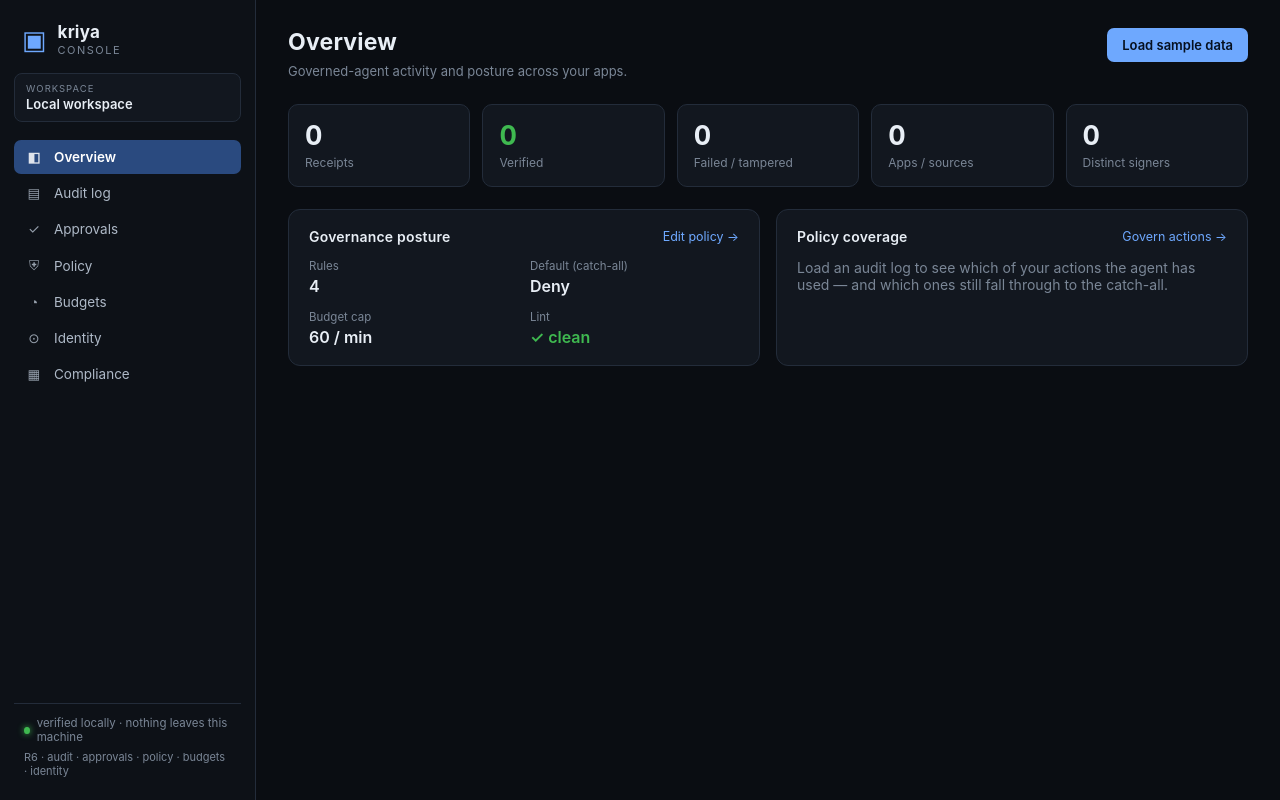
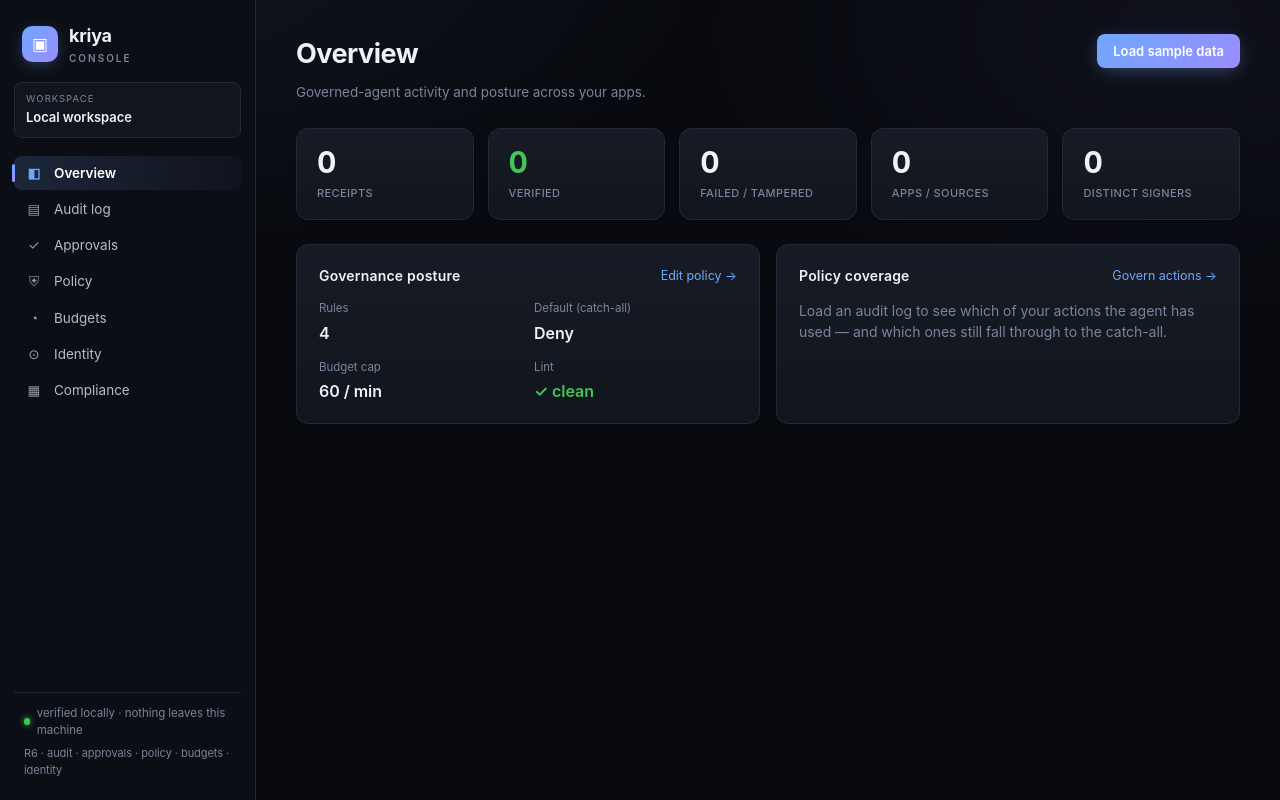
Before and after one commit to sandeepshekhar26/kriya-console, a React (Vite) app: page / in a window 1280 px wide. Built offline with nearby package versions, Linux system fonts and the light colour scheme.

Commit message:
feat(ux): premium dark-theme refresh — depth, gradient accent, polish

```diff
--- a/src/styles.css
+++ b/src/styles.css
@@ -1,24 +1,32 @@
 :root {
-  --bg: #0a0d12;
-  --bg-2: #0d1117;
-  --panel: #12171f;
-  --panel-2: #171d27;
+  --bg: #080a0f;
+  --bg-2: #0b0e14;
+  --panel: #11151d;
+  --panel-2: #161b25;
   --panel-3: #1c2330;
-  --border: #232c3a;
-  --border-2: #2c3747;
-  --text: #e8eef5;
-  --text-2: #aeb9c7;
-  --muted: #7a8696;
+  --border: #222a37;
+  --border-2: #2f3a4b;
+  --text: #eef2f8;
+  --text-2: #b3bdcc;
+  --muted: #79859a;
   --accent: #6ea8fe;
+  --accent-2: #9b8cff;      /* indigo — for gradient accents */
   --accent-dim: #2a4a7f;
-  --ok: #3fb950;
+  --ok: #46c45a;
   --ok-bg: #0f2a18;
-  --warn: #d29922;
+  --warn: #e0a52a;
   --warn-bg: #2a2310;
-  --bad: #f85149;
+  --bad: #fb6a64;
   --bad-bg: #2c1416;
+  --grad: linear-gradient(135deg, var(--accent), var(--accent-2));
+  --shadow-sm: 0 1px 2px rgba(0, 0, 0, 0.35);
+  --shadow: 0 6px 22px -6px rgba(0, 0, 0, 0.55);
+  --shadow-lg: 0 18px 44px -12px rgba(0, 0, 0, 0.6);
+  --glow: 0 4px 18px -4px rgba(110, 168, 254, 0.45);
+  --r: 12px;
+  --r-sm: 8px;
   --mono: ui-monospace, SFMono-Regular, "SF Mono", Menlo, Consolas, monospace;
-  --sans: -apple-system, BlinkMacSystemFont, "Segoe UI", Roboto, Helvetica, Arial, sans-serif;
+  --sans: "Inter", -apple-system, BlinkMacSystemFont, "Segoe UI", Roboto, Helvetica, Arial, sans-serif;
 }
 
 * { box-sizing: border-box; }
@@ -26,12 +34,20 @@
 html, body, #root { height: 100%; }
 body {
   margin: 0;
-  background: var(--bg);
+  background-color: var(--bg);
+  background-image:
+    radial-gradient(900px 500px at 12% -8%, rgba(110, 168, 254, 0.07), transparent 62%),
+    radial-gradient(800px 480px at 92% 4%, rgba(155, 140, 255, 0.05), transparent 60%);
+  background-attachment: fixed;
   color: var(--text);
   font-family: var(--sans);
   font-size: 14px;
+  line-height: 1.5;
+  letter-spacing: -0.05px;
   -webkit-font-smoothing: antialiased;
+  text-rendering: optimizeLegibility;
 }
+::selection { background: rgba(110, 168, 254, 0.28); }
 
 /* ════════════════ shell ════════════════ */
 .shell {
@@ -58,12 +74,19 @@
   padding: 4px 8px 16px;
 }
 .sidebar-brand .logo {
-  font-size: 26px;
-  color: var(--accent);
+  width: 36px;
+  height: 36px;
+  display: grid;
+  place-items: center;
+  background: var(--grad);
+  border-radius: 10px;
+  color: #fff;
+  font-size: 17px;
   line-height: 1;
+  box-shadow: var(--glow);
 }
-.brand-name { font-size: 17px; font-weight: 700; letter-spacing: 0.2px; }
-.brand-sub { font-size: 11px; color: var(--muted); letter-spacing: 1.5px; text-transform: uppercase; margin-top: 1px; }
+.brand-name { font-size: 18px; font-weight: 700; letter-spacing: -0.2px; }
+.brand-sub { font-size: 10px; color: var(--muted); letter-spacing: 2px; text-transform: uppercase; margin-top: 2px; font-weight: 600; }
 
 .workspace {
   background: var(--panel);
@@ -90,10 +113,27 @@
   font-family: inherit;
   cursor: pointer;
   text-align: left;
+  position: relative;
+  transition: background 0.15s ease, color 0.15s ease;
 }
-.nav-item:hover:not(:disabled) { background: var(--panel); color: var(--text); }
-.nav-item.active { background: var(--accent-dim); color: #fff; font-weight: 600; }
-.nav-icon { width: 18px; text-align: center; opacity: 0.85; }
+.nav-item:hover:not(:disabled):not(.active) { background: var(--panel); color: var(--text); }
+.nav-item.active {
+  background: linear-gradient(90deg, rgba(110, 168, 254, 0.16), rgba(155, 140, 255, 0.04));
+  color: #fff;
+  font-weight: 600;
+}
+.nav-item.active::before {
+  content: "";
+  position: absolute;
+  left: -2px;
+  top: 8px;
+  bottom: 8px;
+  width: 3px;
+  border-radius: 3px;
+  background: var(--grad);
+}
+.nav-item.active .nav-icon { opacity: 1; color: var(--accent); }
+.nav-icon { width: 18px; text-align: center; opacity: 0.8; transition: opacity 0.15s ease; }
 .nav-label { flex: 1; }
 .nav-badge {
   background: var(--panel-3);
@@ -129,17 +169,17 @@
 
 /* ── main ── */
 .main { overflow-x: hidden; }
-.view { max-width: 1160px; padding: 28px 32px 64px; }
+.view { max-width: 1200px; padding: 34px 40px 72px; }
 .page-head {
   display: flex;
   justify-content: space-between;
   align-items: flex-start;
   gap: 20px;
   flex-wrap: wrap;
-  margin-bottom: 22px;
+  margin-bottom: 26px;
 }
-.page-head h1 { margin: 0; font-size: 23px; letter-spacing: 0.2px; }
-.page-sub { margin: 6px 0 0; color: var(--muted); font-size: 13px; max-width: 640px; line-height: 1.5; }
+.page-head h1 { margin: 0; font-size: 27px; font-weight: 700; letter-spacing: -0.5px; }
+.page-sub { margin: 7px 0 0; color: var(--muted); font-size: 13.5px; max-width: 660px; line-height: 1.55; }
 .page-actions { display: flex; gap: 8px; align-items: center; flex-wrap: wrap; }
 
 /* ── buttons / links ── */
@@ -147,28 +187,39 @@
   display: inline-flex;
   align-items: center;
   gap: 6px;
-  background: var(--accent);
-  color: #06101f;
+  background: var(--grad);
+  color: #fff;
   border: 1px solid transparent;
-  border-radius: 7px;
-  padding: 8px 14px;
+  border-radius: var(--r-sm);
+  padding: 8px 15px;
   font-size: 13px;
   font-weight: 600;
   font-family: inherit;
   cursor: pointer;
   white-space: nowrap;
+  box-shadow: var(--glow);
+  transition: transform 0.12s ease, box-shadow 0.12s ease, filter 0.12s ease;
 }
-.btn:hover { filter: brightness(1.08); }
-.btn.ghost { background: transparent; color: var(--text); border-color: var(--border-2); font-weight: 500; }
-.btn.ghost:hover { background: var(--panel-2); filter: none; }
+.btn:hover { transform: translateY(-1px); box-shadow: 0 7px 24px -4px rgba(110, 168, 254, 0.55); filter: brightness(1.04); }
+.btn:active { transform: translateY(0); }
+.btn.ghost { background: var(--panel); color: var(--text); border-color: var(--border-2); font-weight: 500; box-shadow: var(--shadow-sm); }
+.btn.ghost:hover { background: var(--panel-2); border-color: var(--muted); filter: none; }
 .link { background: none; border: none; color: var(--accent); font-size: 12.5px; cursor: pointer; font-family: inherit; padding: 0; }
 .link:hover { text-decoration: underline; }
 
 /* ── stat cards ── */
-.stat-grid { display: grid; grid-template-columns: repeat(5, 1fr); gap: 12px; margin-bottom: 22px; }
-.stat { background: var(--panel); border: 1px solid var(--border); border-radius: 10px; padding: 16px; }
-.stat-value { font-size: 27px; font-weight: 700; font-variant-numeric: tabular-nums; line-height: 1.1; }
-.stat-label { margin-top: 5px; color: var(--muted); font-size: 12px; }
+.stat-grid { display: grid; grid-template-columns: repeat(5, 1fr); gap: 14px; margin-bottom: 24px; }
+.stat {
+  background: linear-gradient(180deg, var(--panel-2), var(--panel));
+  border: 1px solid var(--border);
+  border-radius: var(--r);
+  padding: 18px 20px;
+  box-shadow: var(--shadow-sm);
+  transition: transform 0.16s ease, box-shadow 0.16s ease, border-color 0.16s ease;
+}
+.stat:hover { transform: translateY(-2px); box-shadow: var(--shadow); border-color: var(--border-2); }
+.stat-value { font-size: 30px; font-weight: 750; letter-spacing: -0.6px; font-variant-numeric: tabular-nums; line-height: 1.05; }
+.stat-label { margin-top: 6px; color: var(--muted); font-size: 11px; text-transform: uppercase; letter-spacing: 0.4px; font-weight: 500; }
 .stat.ok .stat-value { color: var(--ok); }
 .stat.bad .stat-value { color: var(--bad); }
 .stat.warn .stat-value { color: var(--warn); }
@@ -195,7 +246,7 @@
 .btn:disabled { opacity: 0.4; cursor: not-allowed; }
 
 /* ── panels ── */
-.panel { background: var(--panel); border: 1px solid var(--border); border-radius: 12px; padding: 18px 20px; }
+.panel { background: linear-gradient(180deg, var(--panel-2), var(--panel)); border: 1px solid var(--border); border-radius: var(--r); padding: 20px 22px; box-shadow: var(--shadow-sm); }
 .panel-head { display: flex; justify-content: space-between; align-items: center; margin-bottom: 14px; }
 .panel-head h2 { margin: 0; font-size: 14px; font-weight: 600; }
 .panel-head h2, .rule-head span { letter-spacing: 0.2px; }
@@ -231,10 +282,25 @@
 .chip.add:hover { border-color: var(--accent); color: var(--accent); }
 
 /* ── empty state ── */
-.empty { margin-top: 40px; text-align: center; }
-.empty-glyph { font-size: 40px; color: var(--border-2); margin-bottom: 8px; }
-.empty p { max-width: 540px; margin: 0 auto 10px; line-height: 1.55; }
-.empty .btn { margin-top: 14px; }
+.empty { margin-top: 56px; text-align: center; }
+.empty-glyph {
+  width: 64px; height: 64px; margin: 0 auto 16px;
+  display: grid; place-items: center;
+  font-size: 28px; color: var(--accent);
+  background: linear-gradient(180deg, var(--panel-2), var(--panel));
+  border: 1px solid var(--border); border-radius: 16px;
+  box-shadow: var(--shadow);
+}
+.empty p { max-width: 480px; margin: 0 auto 10px; line-height: 1.6; color: var(--text-2); }
+.empty .btn { margin-top: 18px; }
+
+/* form controls — consistent focus ring across inputs/selects/textareas */
+input, select, textarea { transition: border-color 0.12s ease, box-shadow 0.12s ease; }
+input:focus-visible, select:focus-visible, textarea:focus-visible {
+  outline: none;
+  border-color: var(--accent);
+  box-shadow: 0 0 0 3px rgba(110, 168, 254, 0.16);
+}
 
 /* ── toolbar (audit) ── */
 .toolbar { display: flex; gap: 10px; align-items: center; margin: 4px 0 14px; flex-wrap: wrap; }
@@ -246,17 +312,19 @@
 .toolbar .count { color: var(--muted); font-variant-numeric: tabular-nums; font-size: 12.5px; }
 
 /* ── audit table ── */
-.table-wrap { border: 1px solid var(--border); border-radius: 10px; overflow: hidden; }
+.table-wrap { border: 1px solid var(--border); border-radius: var(--r); overflow: hidden; box-shadow: var(--shadow-sm); background: var(--panel); }
 table.audit { width: 100%; border-collapse: collapse; }
 .audit th {
   text-align: left; background: var(--panel-2); color: var(--muted); font-weight: 600;
-  font-size: 11px; text-transform: uppercase; letter-spacing: 0.4px;
-  padding: 10px 12px; border-bottom: 1px solid var(--border);
+  font-size: 10.5px; text-transform: uppercase; letter-spacing: 0.5px;
+  padding: 12px 14px; border-bottom: 1px solid var(--border);
 }
-.audit td { padding: 9px 12px; border-bottom: 1px solid var(--border); vertical-align: top; }
+.audit td { padding: 11px 14px; border-bottom: 1px solid var(--border); vertical-align: top; }
 .audit tbody tr:last-child td { border-bottom: none; }
+.audit tbody tr { transition: background 0.12s ease; }
 .audit tbody tr:hover { background: var(--panel-2); }
 .audit .row-bad { background: var(--bad-bg); }
+.audit .row-bad:hover { background: #361a1c; }
 .mono { font-family: var(--mono); font-size: 12px; }
 .strong { font-weight: 600; color: var(--text); }
 .params { color: var(--muted); max-width: 320px; }
```
